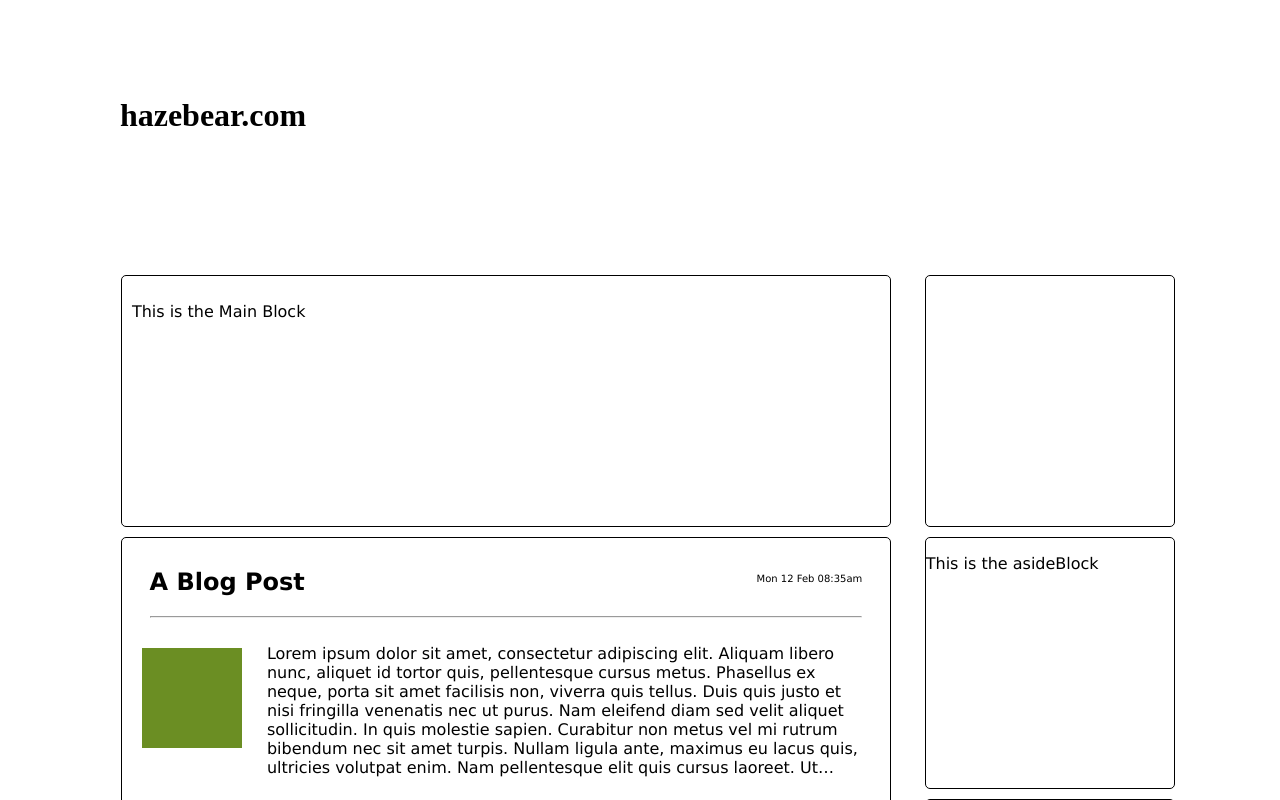
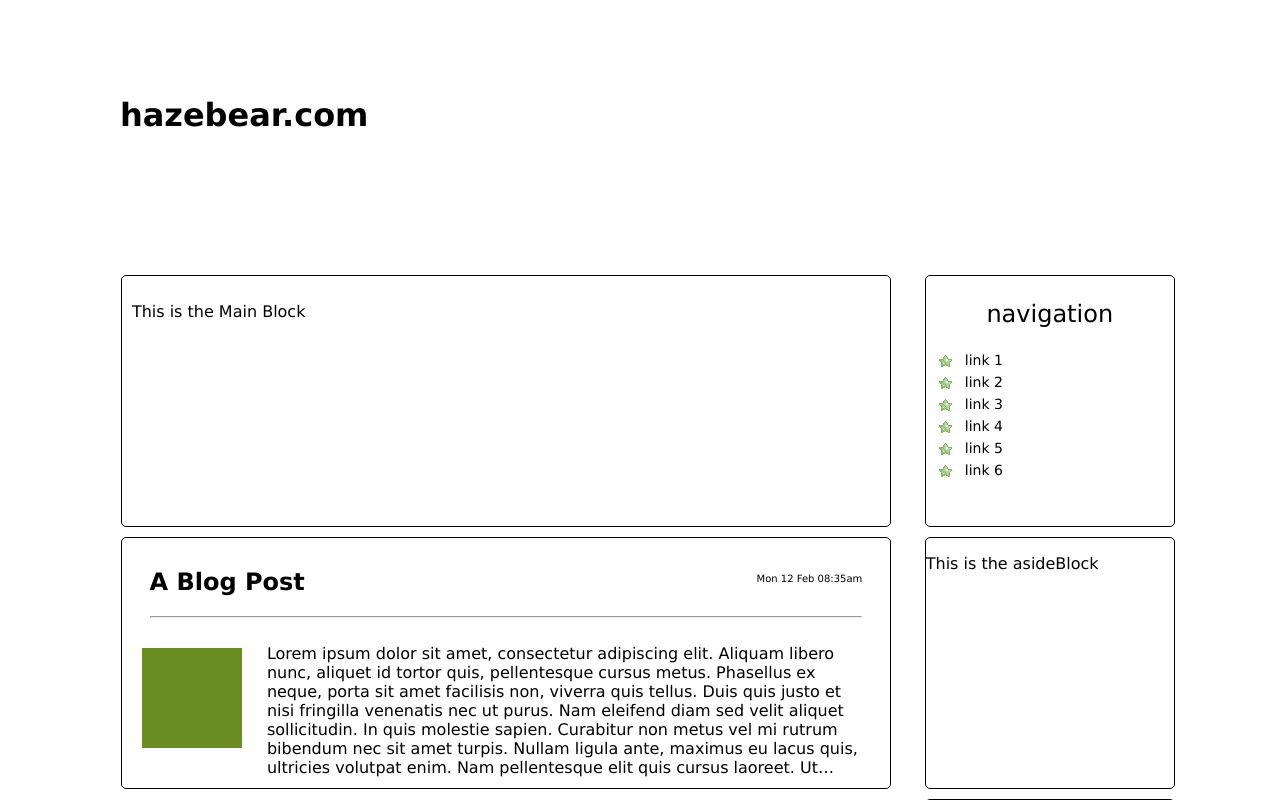
Before and after one commit to haze-bear/hazebear, a React (Create React App) app: page / in a window 1280 px wide. Shown: the top 800 px of the page. Built offline with nearby package versions, Linux system fonts and the light colour scheme.

Commit message:
+created navIitem component and styled -removed font

```diff
--- a/src/components/blog/blog.css
+++ b/src/components/blog/blog.css
@@ -1,7 +1,7 @@
 .blog {
     border: 1px solid black;
     border-radius: 5px;
-    height: 250px;
+    max-height: 250px;
     padding: 10px;
     margin-top: 10px;
 }
@@ -37,6 +37,7 @@
 
 /* A REALLY DODGY FIX THIS ⚠ !!! WILL NOT SCALE WITH RESPONSIVE !!! ⚠*/
 /* Does not hide overflow properly line clipping occurs at height:100%; and height:90% */
+/* Investigate the use of max-heigh on .blog seems like a fix */
 .blogCardContentText {
     height: 95%;
     display: -webkit-box;
--- a/src/components/header/header.css
+++ b/src/components/header/header.css
@@ -6,7 +6,3 @@
 
     margin-bottom: 25px;
   }
-
-h1 {
-  font-family: 'Daydream';
-}
--- /dev/null
+++ b/src/components/navigation/navItem.css
@@ -0,0 +1,17 @@
+.NavItem {
+    display: flex;
+    flex-flow: row;
+    align-items: center;
+    margin-bottom: 6px;
+}
+
+.NavItem p {
+    margin: 0px 0px 0px 13px;
+    font-size: 14px;
+}
+
+.NavItem img {
+    height: 13px;
+    width: 13px;
+    margin-left: 13px;
+}
--- /dev/null
+++ b/src/components/navigation/navItem.js
@@ -0,0 +1,15 @@
+import React, { Component } from 'react'
+import './navItem.css'
+
+import bullet from '../../img/bullettemp.gif'
+
+function NavItem(props) {
+    return (
+        <div className='NavItem'>
+            <img src={bullet} />
+            <p>{props.name}</p>
+        </div>
+    )
+}
+
+export default NavItem;
--- a/src/components/navigation/navigation.css
+++ b/src/components/navigation/navigation.css
@@ -3,5 +3,16 @@
     border-radius: 5px;
     height: 250px;
 
+    /* Aligns the Nav with Main Blocks - May need a better fix */
     margin-top: 10px;
 }
+
+.navTitle {
+    font-size: 24px;
+    text-align: center;
+}
+
+.nav h1 {
+    width: 100%;
+    text-align: center;
+}
--- a/src/components/navigation/navigation.js
+++ b/src/components/navigation/navigation.js
@@ -1,10 +1,18 @@
 import React from 'react'
 import './navigation.css'
+
+import NavItem from './navItem.js'
 
 function Nav() {
     return (
         <div className='nav'>
-
+            <p className='navTitle'>navigation</p>
+            <NavItem name="link 1"></NavItem>
+            <NavItem name="link 2"></NavItem>
+            <NavItem name="link 3"></NavItem>
+            <NavItem name="link 4"></NavItem>
+            <NavItem name="link 5"></NavItem>
+            <NavItem name="link 6"></NavItem>
         </div>
     );
 };
```
Also changed, not shown: src/img/bullettemp.gif (added).
